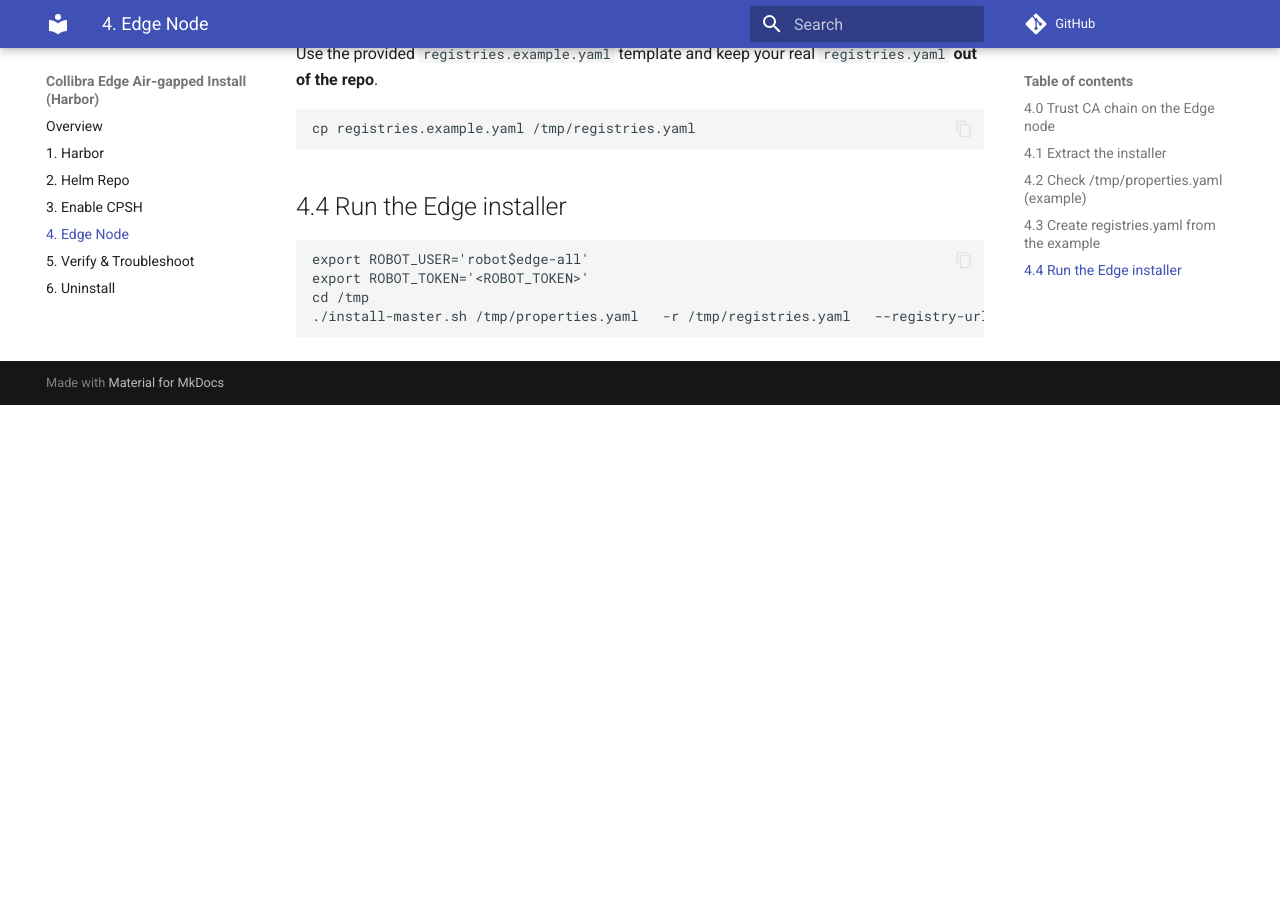
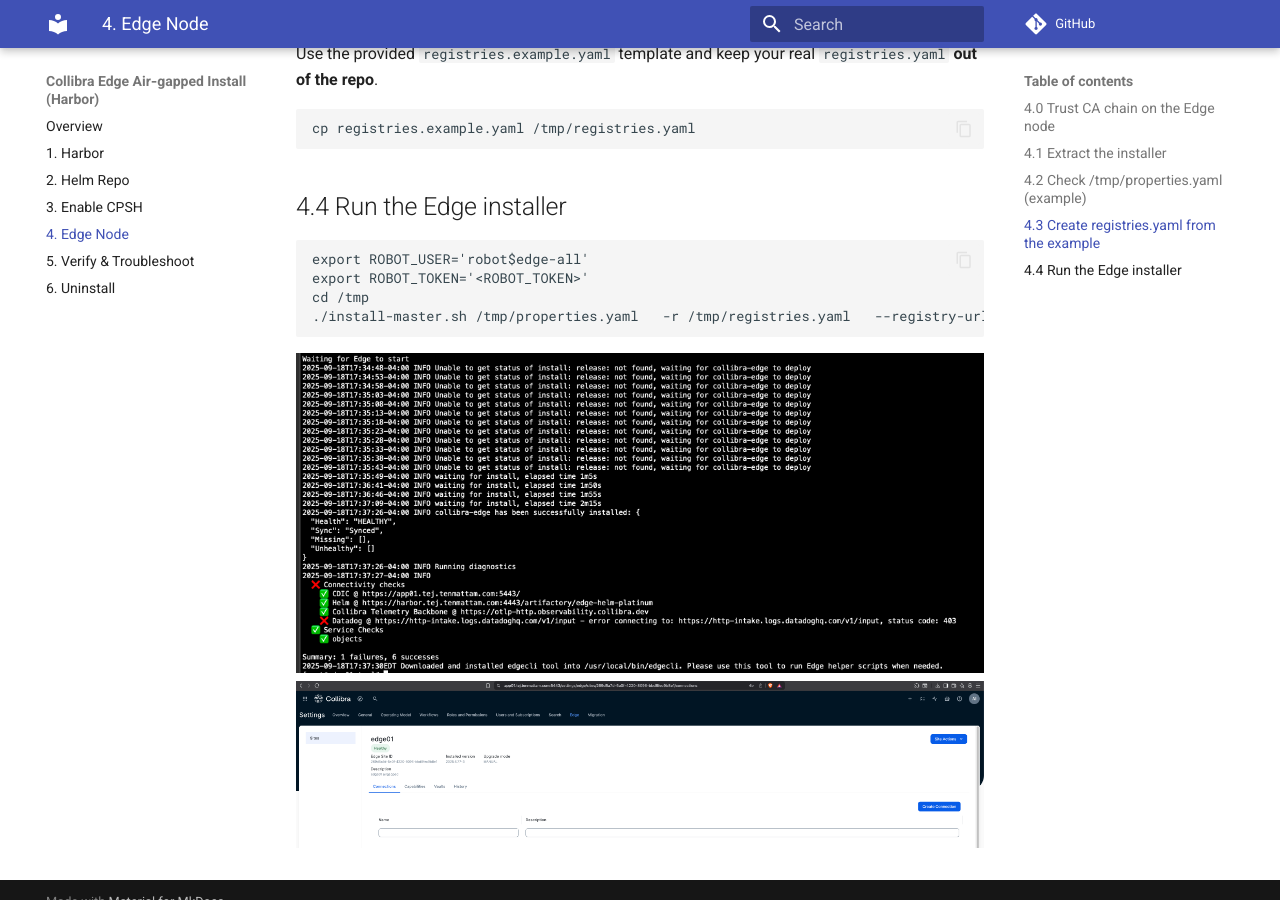
Before and after one commit to tejten/collibra-edge-airgapped-harbor, an MkDocs documentation site: the page built from docs/04-edge-node.md, in a window 1280 px wide and 900 px high, scrolled down 1001 px. Built offline with MkDocs 1.6.1 and Material for MkDocs 9.7.7, drawn with Linux system fonts in a browser that asks for light colours; comment, search, counter and statistics services are not loaded; before the commit the page ends 1406 px from its top, so only the background shows below that.

Commit message:
update 04-edge-node.md
update 04-edge-node.md

````diff
--- a/docs/04-edge-node.md
+++ b/docs/04-edge-node.md
@@ -50,3 +50,5 @@
 cd /tmp
 ./install-master.sh /tmp/properties.yaml   -r /tmp/registries.yaml   --registry-url harbor.<YOUR_DOMAIN>   --registry-user "${ROBOT_USER}"   --registry-pass "${ROBOT_TOKEN}"   --ca /tmp/platform-ca.pem   --ignore-monitoring-requirements
 ```
+![Harbor projects](./images/edge-install.png)
+![Harbor projects](./images/edge-healthy.png)
````
Also changed, not shown: docs/images/edge-healthy.png (added), docs/images/edge-install.png (added).
